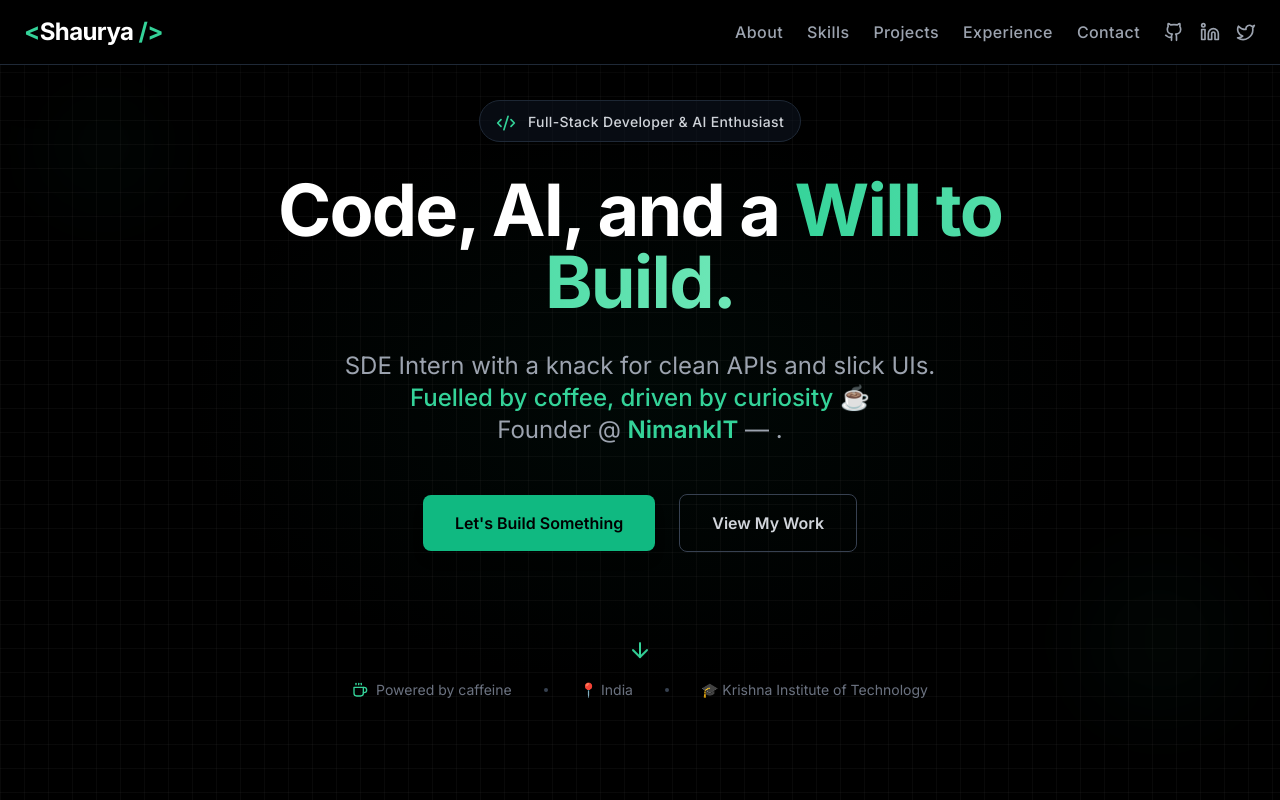
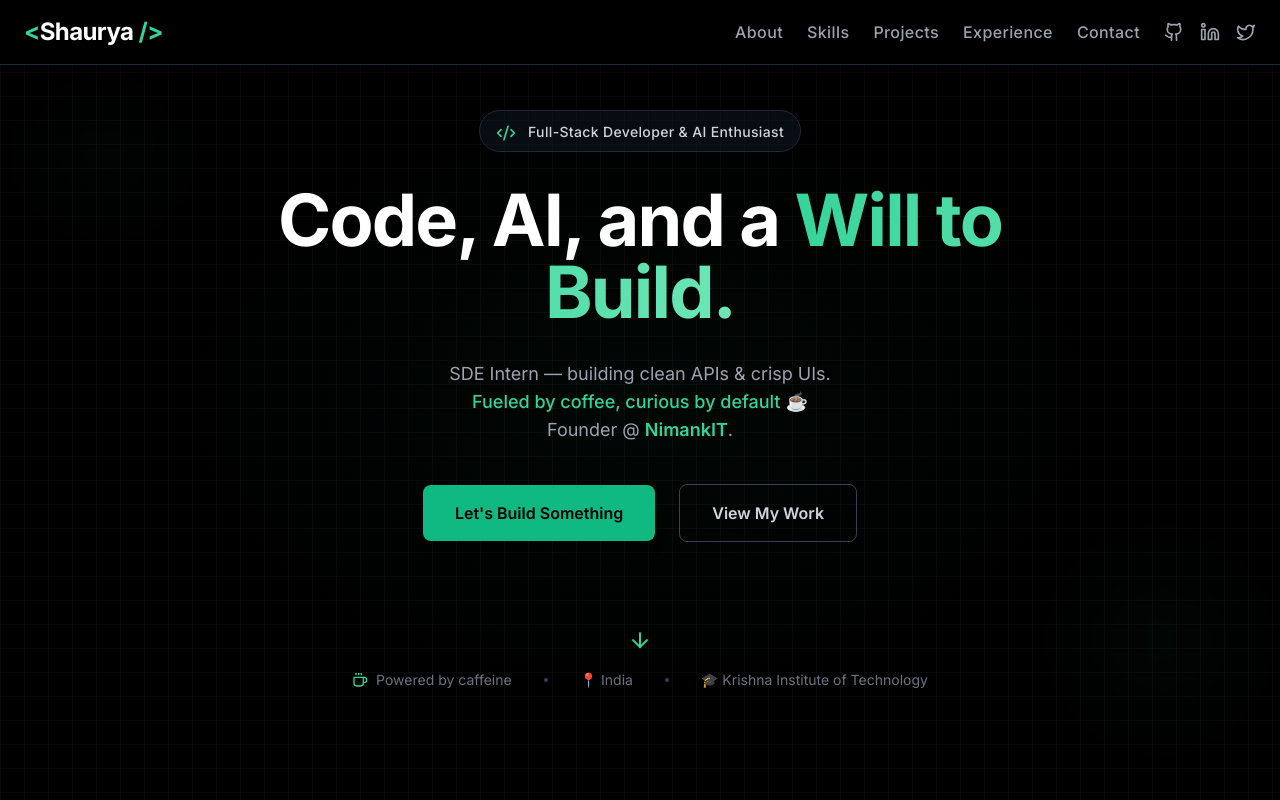
Before and after one commit to shauryasds/shauryadeepshukla, a React (Vite) app: page / in a window 1280 px wide. Shown: the top 800 px of the page. Built offline with nearby package versions, Linux system fonts and the light colour scheme.

Commit message:
Update Hero.tsx

```diff
--- a/src/components/Hero.tsx
+++ b/src/components/Hero.tsx
@@ -42,18 +42,19 @@ const Hero = () => {
             </span>
           </motion.h1>
 
-    <motion.p
+   <motion.p
   initial={{ opacity: 0, y: 30 }}
   animate={{ opacity: 1, y: 0 }}
   transition={{ delay: 0.7 }}
-  className="text-xl md:text-2xl text-gray-400 mb-12 max-w-3xl mx-auto leading-relaxed"
+  className="text-base md:text-lg text-gray-400 mb-10 max-w-2xl mx-auto leading-relaxed"
 >
-  SDE Intern with a knack for clean APIs and slick UIs.
+  SDE Intern — building clean APIs & crisp UIs.
   <br />
-  <span className="text-emerald-400 font-medium">Fuelled by coffee, driven by curiosity</span> ☕
+  <span className="text-emerald-400 font-medium">Fueled by coffee, curious by default</span> ☕
   <br />
-  Founder @ <a href="https://nimankit.in" target="_blank" rel="noopener noreferrer" className="text-emerald-400 hover:underline font-semibold">NimankIT</a> — .
+  Founder @ <a href="https://nimankit.in" target="_blank" rel="noopener noreferrer" className="text-emerald-400 hover:underline font-semibold">NimankIT</a>.
 </motion.p>
+
 
 
 
```
